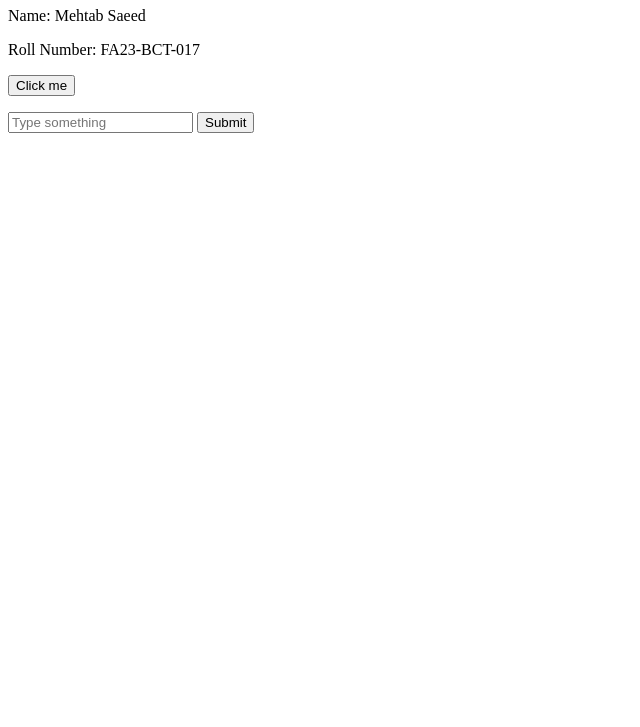
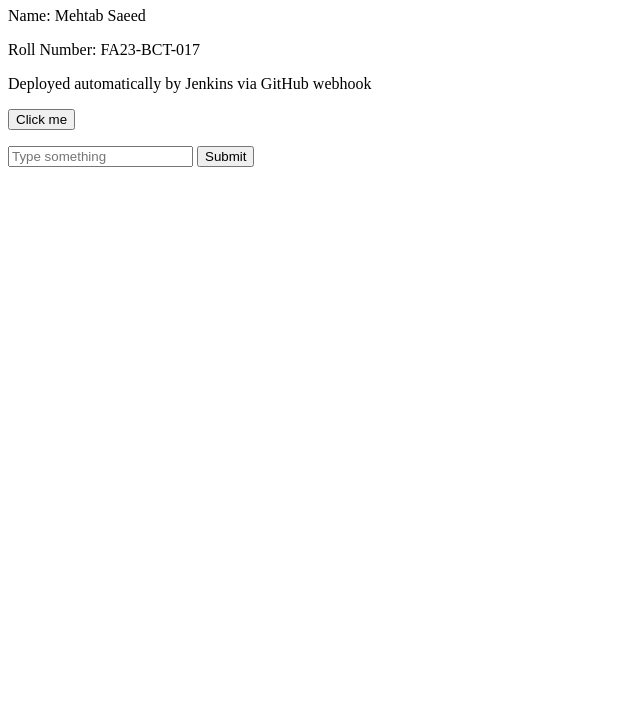
Before and after one commit to MehtabSaeed/cicd-assignment-FA23-BCT-017, a plain HTML site: page index.html in a window 1280 px wide. Shown: the part 73-800 px from the top of the page, without its empty margins (0-640 px from the left). Drawn offline with Linux system fonts and the light colour scheme.

Commit message:
Add webhook note to page

```diff
--- a/index.html
+++ b/index.html
@@ -8,6 +8,7 @@
   <h1 id="main-heading">CI/CD Assignment 3</h1>
   <p id="student-name">Name: Mehtab Saeed</p>
   <p id="roll-number">Roll Number: FA23-BCT-017</p>
+  <p id="note">Deployed automatically by Jenkins via GitHub webhook</p>
 
   <button id="greet-btn">Click me</button>
   <p id="greet-message"></p>
```
